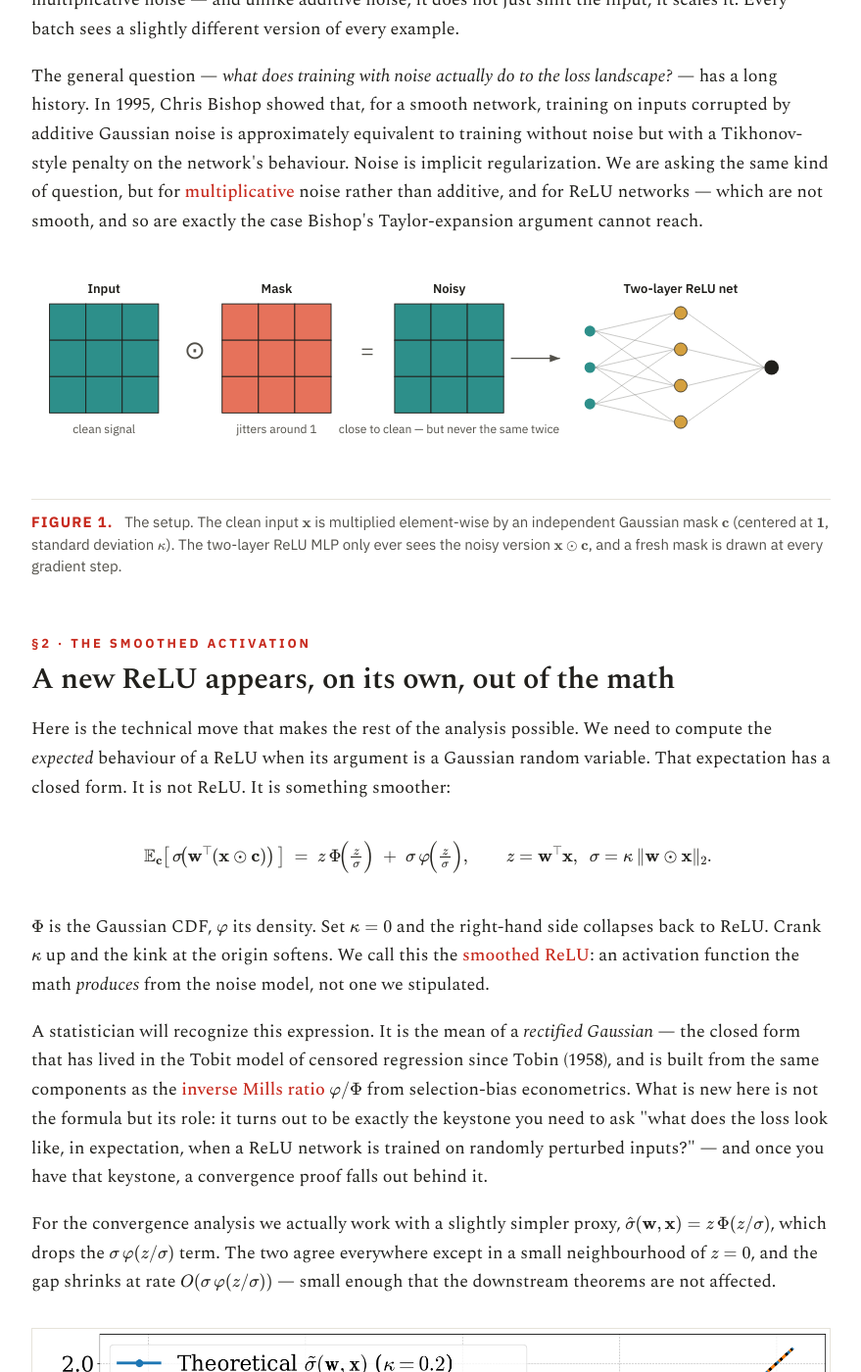
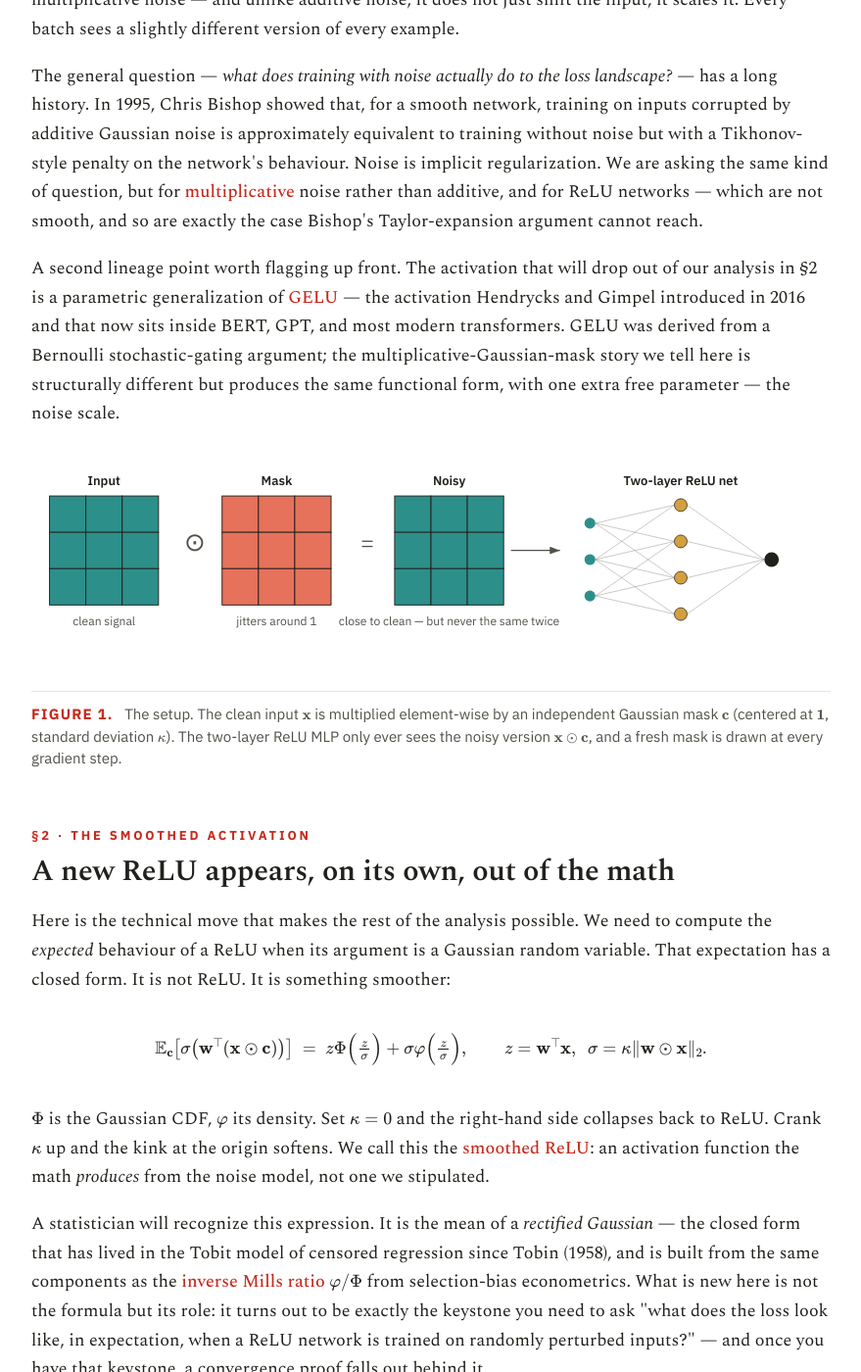
Before and after one commit to akyrillidis/aiowls, a Jekyll site: the page multiplicative_gaussian_input.html, which Jekyll copies as it is, in a window 1280 px wide and 1400 px high, scrolled down 1226 px. Shown: the whole window at 98% size, without its empty margins (200-1079 px from the left). Built offline with Jekyll 4.4.1, drawn with Linux system fonts in a browser that asks for light colours; some of the changed text lies outside the part shown.

Commit message:
Blog: strip math spacing tweaks; add GELU lineage paragraph in §1
Two changes to the multiplicative-Gaussian-input post.

(1) Removed all \;  \,  \!  horizontal-spacing commands from the math
    expressions (15 occurrences total). The math reads cleanly under
    MathJax without manually-tuned spacing.

(2) Added a second lineage paragraph in §1, alongside the existing
    Bishop-1995 paragraph. The proxy smoothed activation that drops out
    of the analysis (z * Phi(z/sigma)) is a parametric generalization of
    GELU — the activation Hendrycks and Gimpel introduced in 2016 that
    now sits inside BERT, GPT, and most modern transformers. The
    paragraph is honest about the different stochastic stories
    (Bernoulli gating for GELU, Gaussian masking here) leading to the
    same functional form.

Co-Authored-By: Claude Opus 4.7 (1M context) <noreply@anthropic.com>

```diff
--- a/multiplicative_gaussian_input.html
+++ b/multiplicative_gaussian_input.html
@@ -396,7 +396,7 @@ centered at $1$, with a small standard deviation $\kappa$.
 </p>
 
 <div class="eq">
-$$\mathbf{x} \ \longmapsto \ \mathbf{x} \odot \mathbf{c}, \qquad \mathbf{c} \sim \mathcal{N}(\mathbf{1},\,\kappa^2\mathbf{I}).$$
+$$\mathbf{x} \ \longmapsto \ \mathbf{x} \odot \mathbf{c}, \qquad \mathbf{c} \sim \mathcal{N}(\mathbf{1},\kappa^2\mathbf{I}).$$
 </div>
 
 <p>
@@ -414,6 +414,16 @@ penalty on the network's behaviour. Noise is implicit regularization. We are
 asking the same kind of question, but for <span class="term">multiplicative</span> noise rather than
 additive, and for ReLU networks — which are not smooth, and so are exactly the
 case Bishop's Taylor-expansion argument cannot reach.
+</p>
+
+<p>
+A second lineage point worth flagging up front. The activation that will drop
+out of our analysis in §2 is a parametric generalization of <span class="term">GELU</span> —
+the activation Hendrycks and Gimpel introduced in 2016 and that now sits inside
+BERT, GPT, and most modern transformers. GELU was derived from a Bernoulli
+stochastic-gating argument; the multiplicative-Gaussian-mask story we tell here
+is structurally different but produces the same functional form, with one extra
+free parameter — the noise scale.
 </p>
 
 <!-- Figure 1: schematic -->
@@ -520,7 +530,7 @@ case Bishop's Taylor-expansion argument cannot reach.
             <line x1="127" y1="100" x2="212" y2="80"/>
             <line x1="127" y1="140" x2="212" y2="80"/>
         </g>
-        <text class="math" x="240" y="84">$f(W,\,x \odot c)$</text>
+        <text class="math" x="240" y="84">$f(W,x \odot c)$</text>
     </g>
 </svg>
 <figcaption>
@@ -545,9 +555,9 @@ ReLU. It is something smoother:
 
 <div class="eq">
 $$
-\mathbb{E}_{\mathbf{c}}\big[\,\sigma\!\big(\mathbf{w}^\top(\mathbf{x}\odot\mathbf{c})\big)\,\big]
-\ =\ z\,\Phi\!\Big(\tfrac{z}{\sigma}\Big) \;+\; \sigma\,\varphi\!\Big(\tfrac{z}{\sigma}\Big),
-\qquad z=\mathbf{w}^\top\mathbf{x},\ \ \sigma=\kappa\,\|\mathbf{w}\odot\mathbf{x}\|_2.
+\mathbb{E}_{\mathbf{c}}\big[\sigma\big(\mathbf{w}^\top(\mathbf{x}\odot\mathbf{c})\big)\big]
+\ =\ z\Phi\Big(\tfrac{z}{\sigma}\Big) + \sigma\varphi\Big(\tfrac{z}{\sigma}\Big),
+\qquad z=\mathbf{w}^\top\mathbf{x},\ \ \sigma=\kappa\|\mathbf{w}\odot\mathbf{x}\|_2.
 $$
 </div>
 
@@ -572,9 +582,9 @@ falls out behind it.
 
 <p>
 For the convergence analysis we actually work with a slightly simpler proxy,
-$\hat\sigma(\mathbf{w},\mathbf{x}) = z\,\Phi(z/\sigma)$, which drops the $\sigma\,\varphi(z/\sigma)$
+$\hat\sigma(\mathbf{w},\mathbf{x}) = z\Phi(z/\sigma)$, which drops the $\sigma\varphi(z/\sigma)$
 term. The two agree everywhere except in a small neighbourhood of $z = 0$, and the gap
-shrinks at rate $O(\sigma\,\varphi(z/\sigma))$ — small enough that the downstream theorems are not affected.
+shrinks at rate $O(\sigma\varphi(z/\sigma))$ — small enough that the downstream theorems are not affected.
 </p>
 
 <figure>
```
